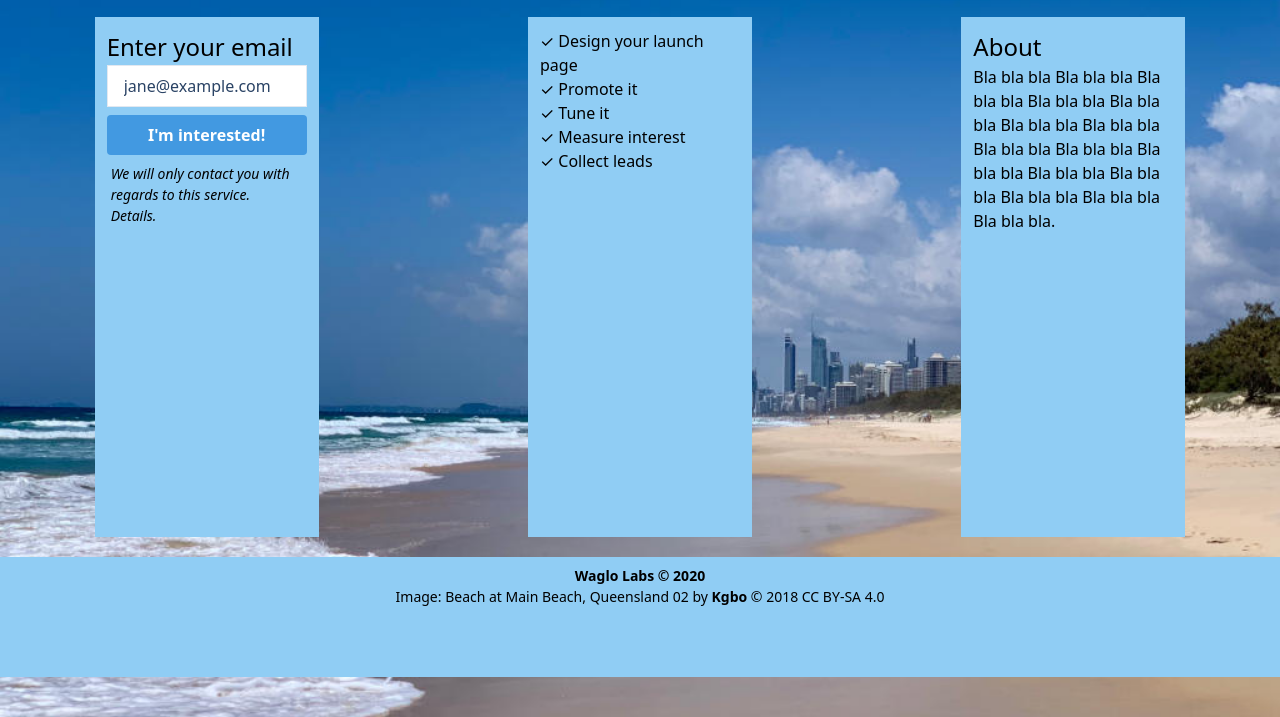
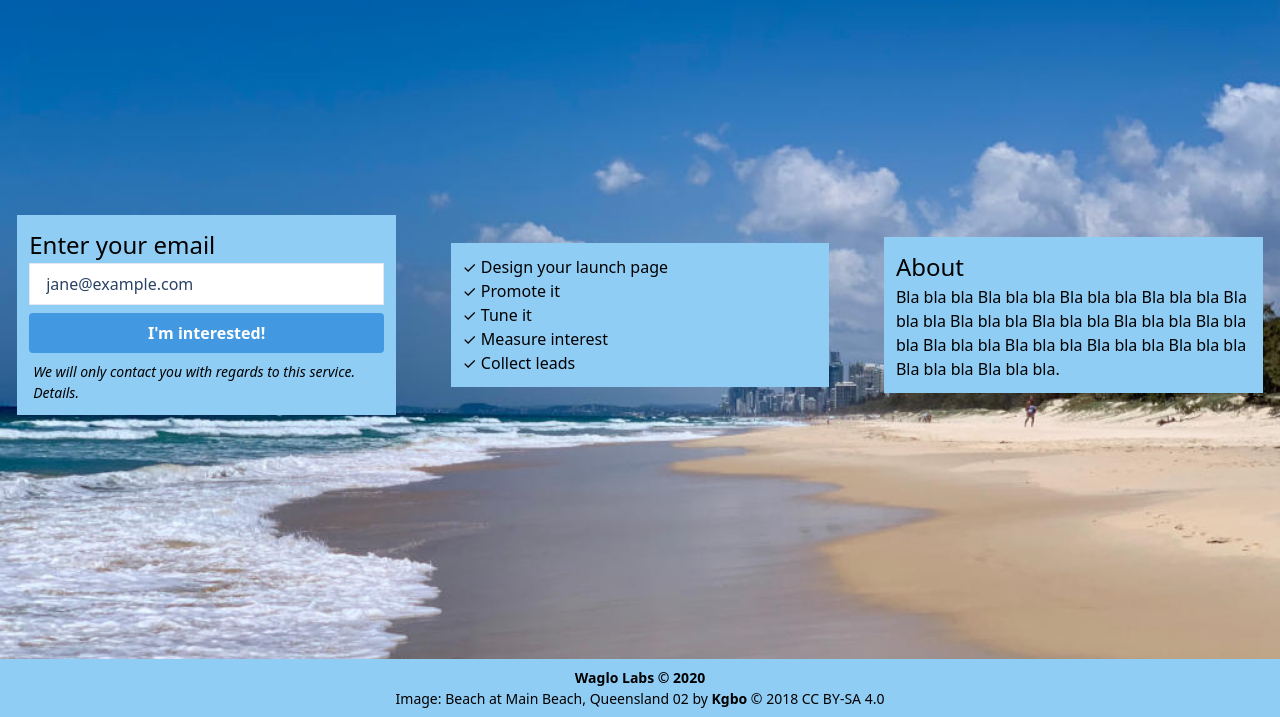
Before and after one commit to millette/tw, a website: page index.html in a window 1280 px wide. Shown: the part 83-800 px from the top of the page. Drawn offline with nearby package versions, Linux system fonts and the light colour scheme; files that its build step writes are made by us from their sources.

Commit message:
Improve style/layout.

```diff
--- a/index.html
+++ b/index.html
@@ -6,15 +6,15 @@
     <title>Launching soon?</title>
     <link rel="stylesheet" type="text/css" href="output.css" />
   </head>
-  <body class="text-black bg-cover">
+  <body class="text-black">
     <div class="wrapper">
-      <header>
-        <h1 class="text-center text-blue-300 text-3xl md:text-4xl rym-shadow">
+      <header class="text-center text-blue-300 text-3xl md:text-4xl rym-shadow">
+        <h1>
           Launching soon?
         </h1>
       </header>
 
-      <aside id="features" class="bg-blue-300 w-64 md:w-56 p-3">
+      <aside id="features" class="bg-blue-300 w-11/12 p-3">
         <ul class="list-check list-inside">
           <li>Design your launch page</li>
           <li>Promote it</li>
@@ -29,7 +29,7 @@
         >
       </aside>
 
-      <form class="p-3 bg-blue-300 w-64 md:w-56">
+      <form class="p-3 bg-blue-300 w-11/12">
         <label>
           <h2 class="text-2xl">Enter your email</h2>
           <input
@@ -50,7 +50,7 @@
         </p>
       </form>
 
-      <aside id="about" class="p-3 w-64 sm:w-5/6 md:w-56 bg-blue-300">
+      <aside id="about" class="p-3 bg-blue-300 w-11/12">
         <h2 class="text-2xl">About</h2>
         <p>
           Bla bla bla Bla bla bla Bla bla bla Bla bla bla Bla bla bla Bla bla
@@ -59,8 +59,9 @@
         </p>
         <a class="md:hidden" href="#">TOP</a>
       </aside>
-    </div>
-    <footer class="p-2 bg-blue-300 text-center sticky bottom-0 text-sm">
+      <footer
+        class="w-full p-2 bg-blue-300 text-center sticky bottom-0 md:static md:bottom-auto text-sm"
+      >
         <p class="font-bold">
           Waglo Labs ©&nbsp;2020
         </p>
@@ -73,6 +74,7 @@
           >
         </p>
       </footer>
+    </div>
 
     <script src="main.js"></script>
   </body>
--- a/styles.css
+++ b/styles.css
@@ -7,6 +7,8 @@
 
 body {
   background-image: url("beach-560.jpg");
+  background-size: cover;
+  background-repeat: no-repeat;
 }
 
 @media (min-width: 1024px) {
@@ -17,10 +19,6 @@ body {
 
 .rym-shadow {
   text-shadow: 4px 4px 5px black;
-}
-
-.place-items-center {
-  place-items: center center;
 }
 
 .list-check {
@@ -48,7 +46,8 @@ footer {
 }
 
 .wrapper {
-  place-items: center;
+  height: 140vh;
+  place-items: center center;
   display: grid;
   grid-gap: 20px;
   grid-template-areas:
@@ -59,56 +58,27 @@ footer {
     "footer";
 }
 
-header,
-footer {
-  height: 14vh;
-}
-
-form,
-#features {
-  height: 32vh;
-}
-
-#about {
-  height: 80vh;
-}
-
 @media (min-width: 560px) {
   .wrapper {
+    height: 200vh;
     grid-template-columns: 1fr 1fr;
+    grid-template-rows: auto 2fr 3fr 0;
     grid-template-areas:
       "header   header"
       "content  features"
       "about    about"
       "footer   footer";
   }
-
-  form,
-  #features {
-    height: 65vh;
-  }
 }
 
 @media (min-width: 768px) {
   .wrapper {
+    height: 100vh;
     grid-template-columns: 1fr 1fr 1fr;
+    grid-template-rows: auto 1fr auto;
     grid-template-areas:
       "header   header    header"
       "content  features  about"
       "footer   footer    footer";
   }
-
-  header {
-    height: 10vh;
-  }
-
-  form,
-  #features,
-  #about {
-    height: 65vh;
-  }
-
-  footer {
-    height: 15vh;
-  }
 }
```
Lines whose indentation alone changed are shown as unchanged.
